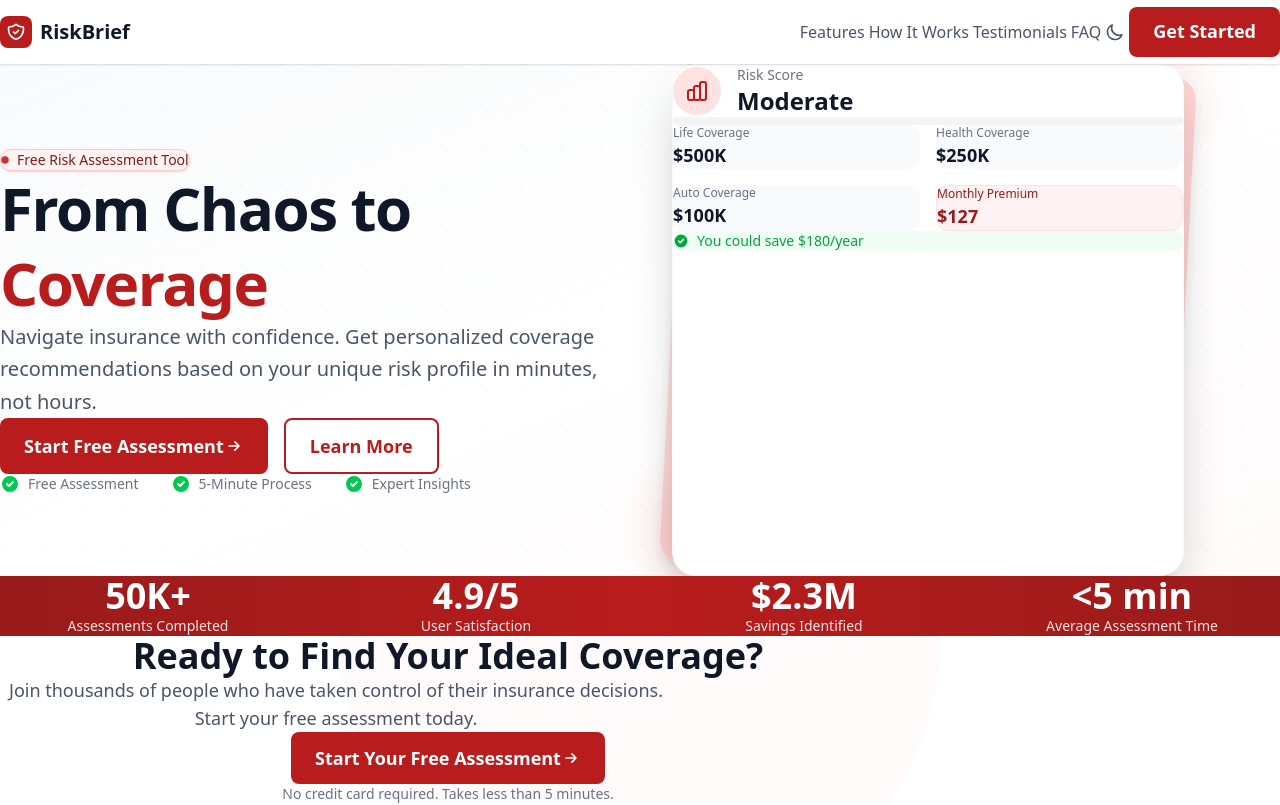
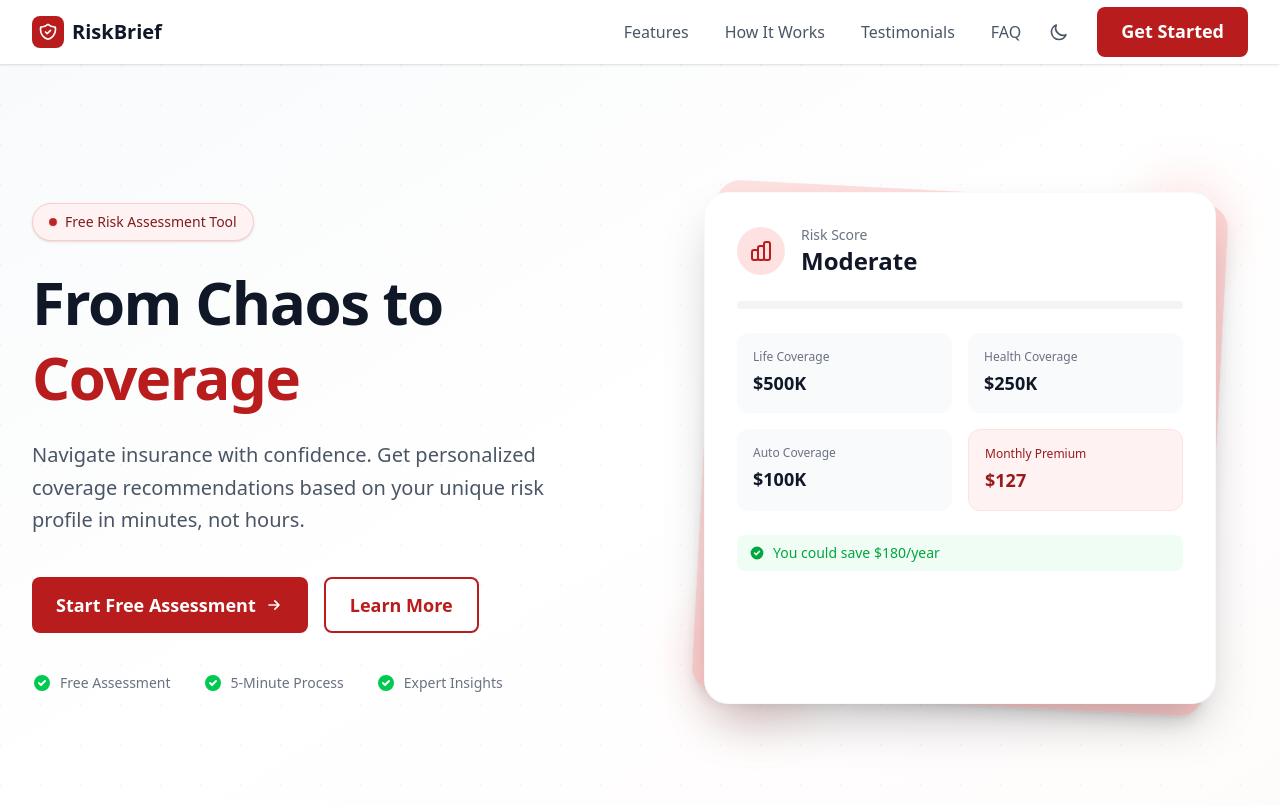
Before and after one commit to runsmlee/aif-riskbrief-from-chaos-to-coverage, a React (Vite) app: page / in a window 1280 px wide. Shown: the top 805 px of the page. Built offline with nearby package versions, Linux system fonts and the light colour scheme.

Commit message:
fix: restore RiskBrief layout spacing

```diff
--- a/src/hooks/useScrollReveal.ts
+++ b/src/hooks/useScrollReveal.ts
@@ -12,7 +12,7 @@ export function useScrollReveal(options: UseScrollRevealOptions = {}): {
 } {
   const { threshold = 0.1, rootMargin = '0px 0px -60px 0px', triggerOnce = true } = options;
   const ref = useRef<HTMLDivElement | null>(null);
-  const [isVisible, setIsVisible] = useState(false);
+  const [isVisible, setIsVisible] = useState(true);
 
   useEffect(() => {
     const element = ref.current;
--- a/src/index.css
+++ b/src/index.css
@@ -21,10 +21,12 @@
   --color-primary-light: #FCA5A5;
 }
 
-* {
-  box-sizing: border-box;
-  margin: 0;
-  padding: 0;
+@layer base {
+  *,
+  *::before,
+  *::after {
+    box-sizing: border-box;
+  }
 }
 
 html {
```
Also changed, not shown: 16 other files (tests, documents, lock files or other folders).
